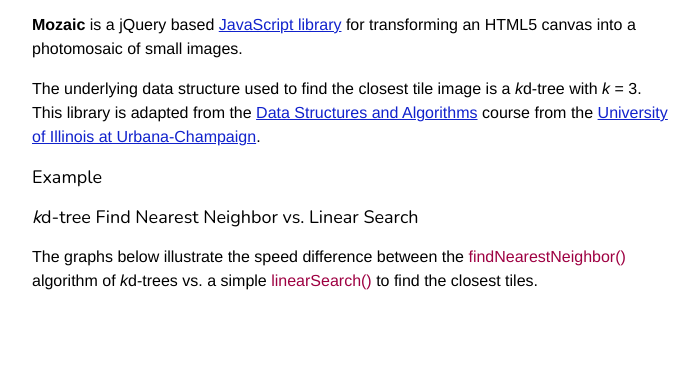
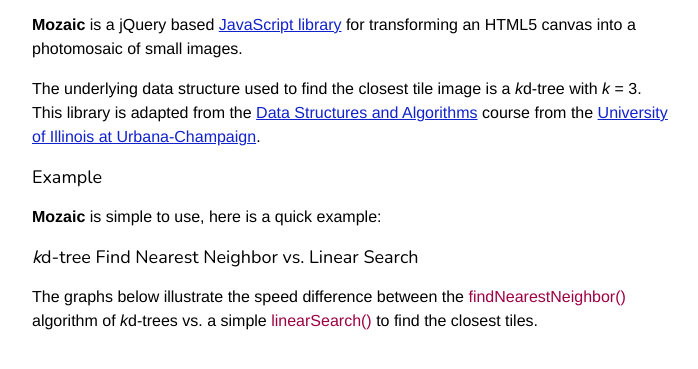
Before and after one commit to jodie8869/mozaic, a plain HTML site: page index.html in a window 1280 px wide. Shown: the part 213-582 px from the top of the page, without its empty margins (128-826 px from the left). Drawn offline with nearby package versions, Linux system fonts and the light colour scheme.

Commit message:
adding gist

```diff
--- a/index.html
+++ b/index.html
@@ -67,7 +67,8 @@
 		</p>
 		<h2>Example</h2>
 		<p>
-
+			<b>Mozaic</b> is simple to use, here is a quick example:
+			<script src="https://gist.github.com/3288644.js"></script>
 		</p>
 		<h2><i>k</i>d-tree Find Nearest Neighbor vs. Linear Search</h2>
 		<p>
```
